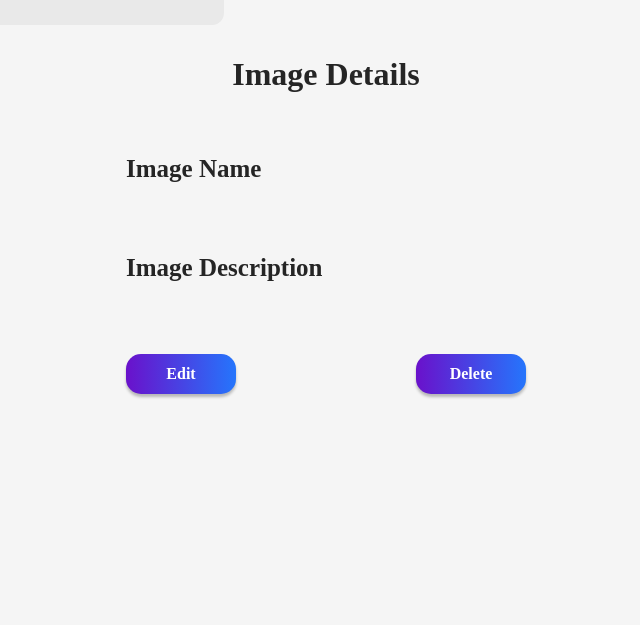
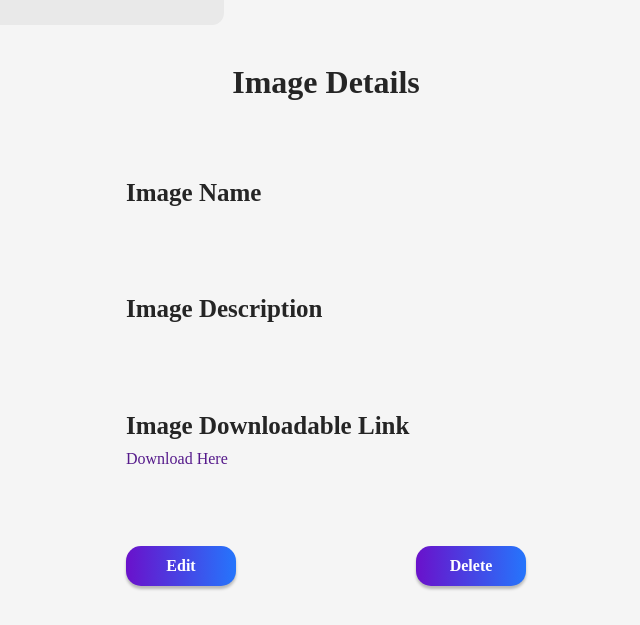
Before and after one commit to ChaitanyaNathSingh/hackerearth_gallery, a Django app: template templates/view_image.html in a window 1280 px wide. Shown: the part 695-1320 px from the top of the page, without its empty margins (640-1280 px from the left). Run offline with Django 4.2, Linux system fonts and the light colour scheme; the template is opened without the code that fills it, so the values that code supplies are empty; some libraries are stand-ins or nearby versions.

Commit message:
First Commit

```diff
--- a/static/view.css
+++ b/static/view.css
@@ -167,7 +167,7 @@ img {
 }
 
 .text-cont {
-    height: 400px;
+    height: 600px;
     display: flex;
     flex-direction: column;
     align-items: center;
--- a/templates/view_image.html
+++ b/templates/view_image.html
@@ -45,6 +45,10 @@
                     <p>
                         {{ data.ImgDetails }}
                     </p>
+                </div>
+                <div class="text">
+                    <h1>Image Downloadable Link</h1>
+                    <p><a href="{{ data.ImgURL }}">Download Here</a></p>
                 </div>
                 <div class="reg-butt">
                     <a href="/{{ i.id }}/edit" class="butt b1"><button type="button">Edit</button></a>
```
Also changed, not shown: 1 other file.
